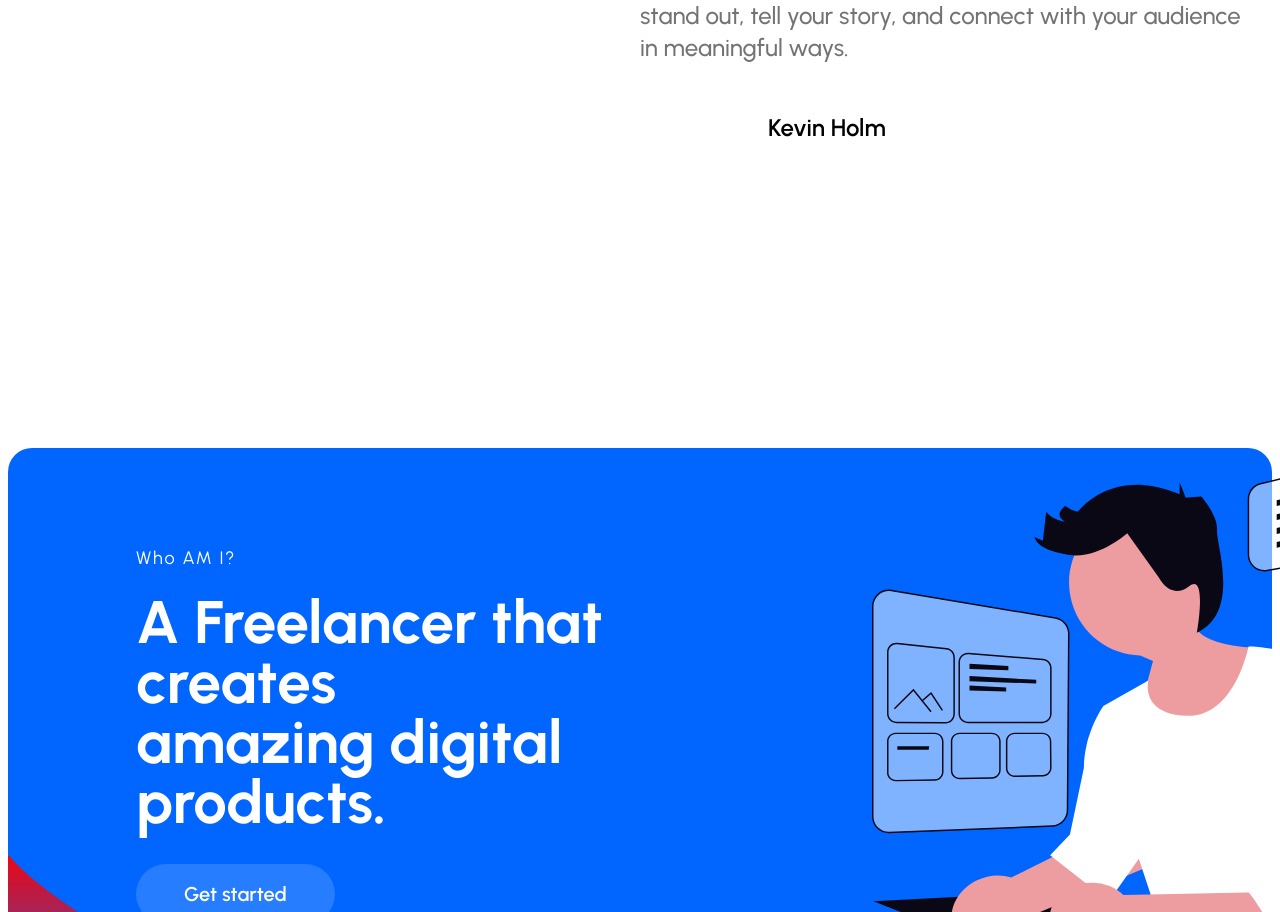
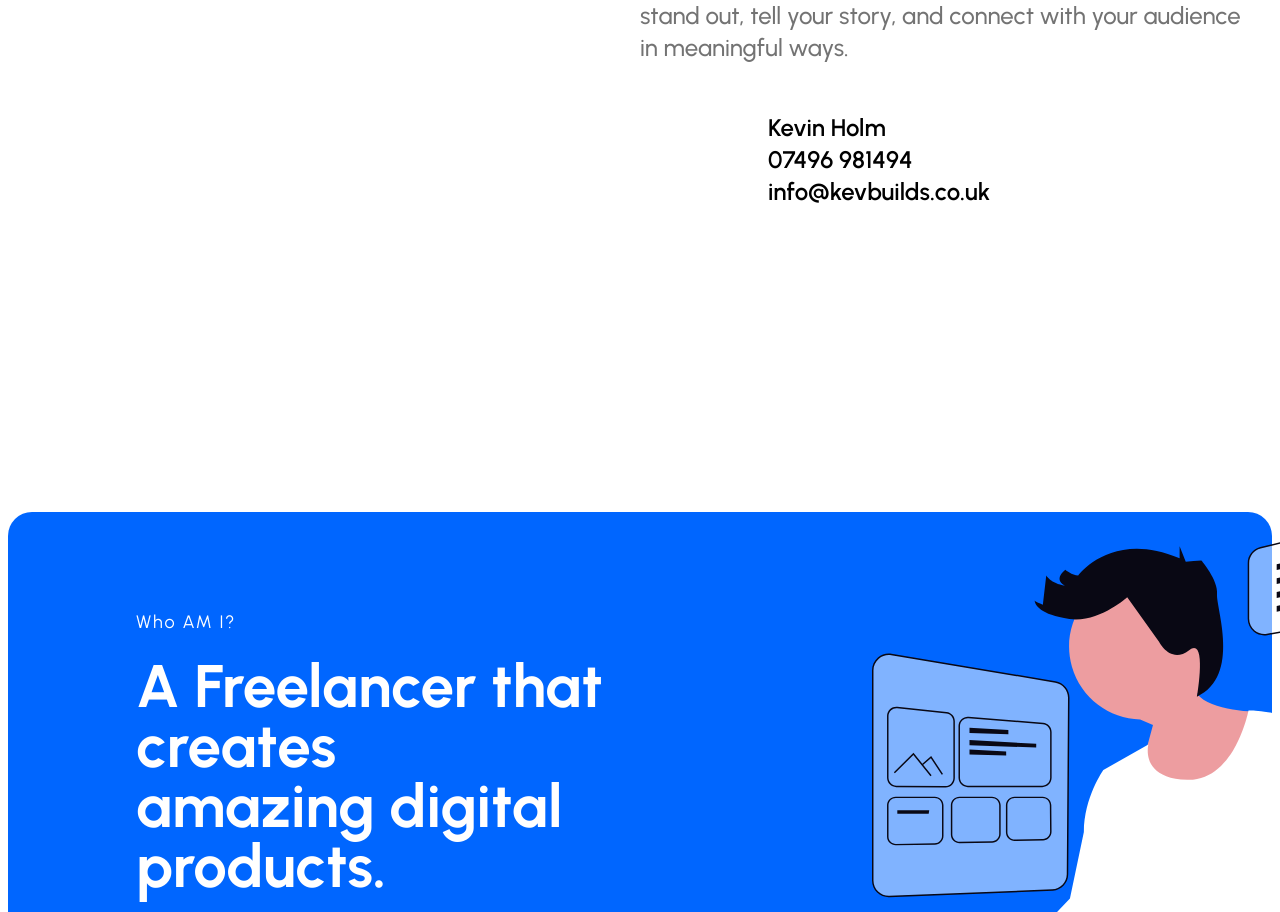
Before and after one commit to kev-er/freelacer_site, a Next.js app: page / in a window 1280 px wide. Shown: the part 2812-3724 px from the top of the page. Built offline with nearby package versions, Linux system fonts and the light colour scheme.

Commit message:
adding contact info

```diff
--- a/app/components/Dedicated/index.tsx
+++ b/app/components/Dedicated/index.tsx
@@ -19,7 +19,7 @@ const Dedicated = () => {
                         <Image src="images/dedicated/comma.svg" alt="comma-image" width={200} height={106} className="absolute comma-pos hidden lg:block" />
                         <h2 className="text-4xl lg:text-65xl pt-4 font-bold sm:leading-tight mt-5 text-center lg:text-start">Dedicated to helping peoples design needs.</h2>
                         <p className="font-medium text-lightblack text-2xl mt-5 text-center lg:text-start">Every idea deserves a space to shine and I’m here to design that space. From bold visuals to seamless user journeys, I craft websites that don’t just exist online - they stand out, tell your story, and connect with your audience in meaningful ways.</p>
-                        <p className="text-2xl font-semibold mt-12 lg:ml-32 text-center lg:text-start"> Kevin Holm</p>
+                        <p className="text-2xl font-semibold mt-12 lg:ml-32 text-center lg:text-start"> Kevin Holm  <br />07496 981494 <br />info@kevbuilds.co.uk</p>
                     </div>
 
                 </div>
```
